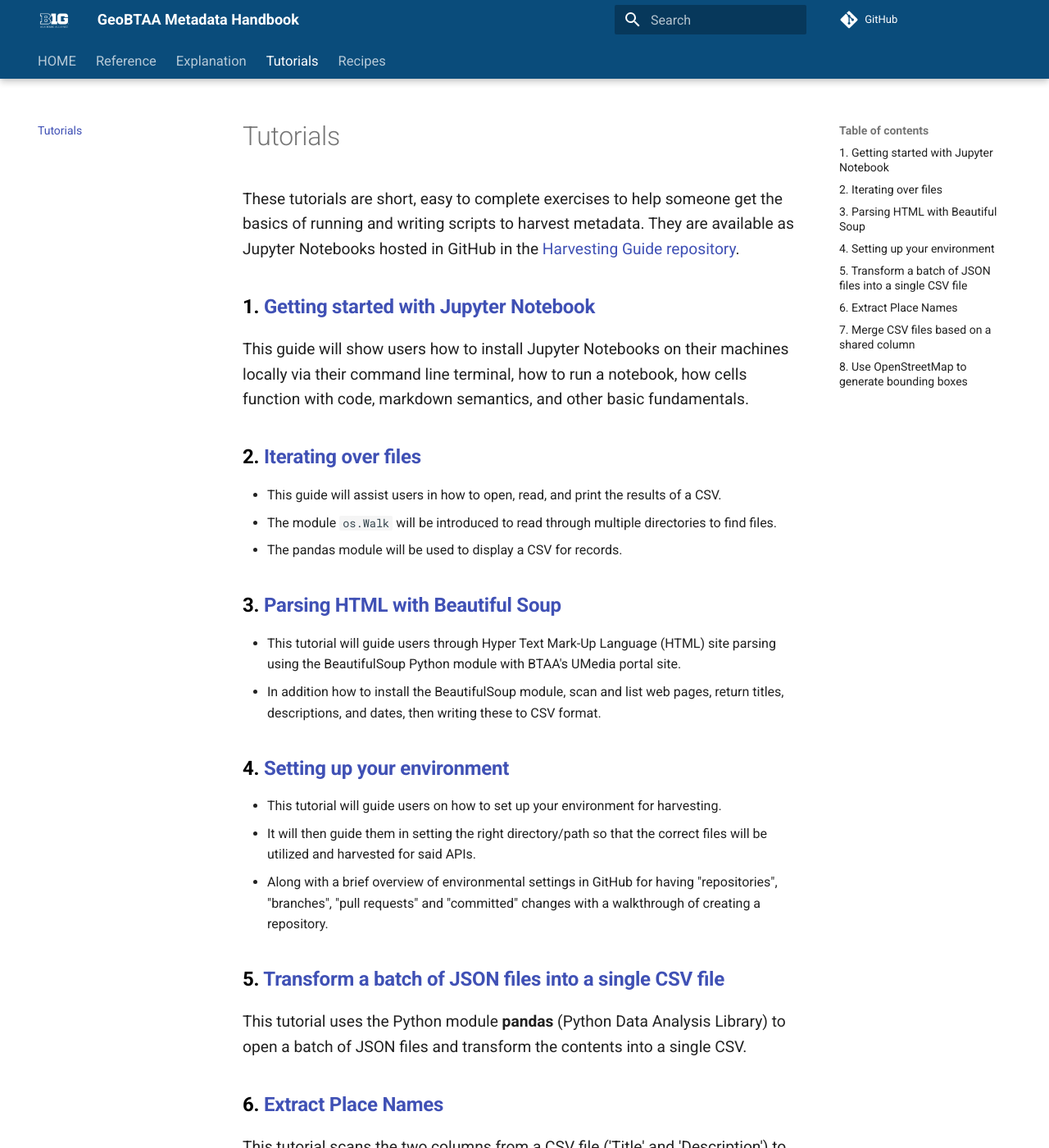
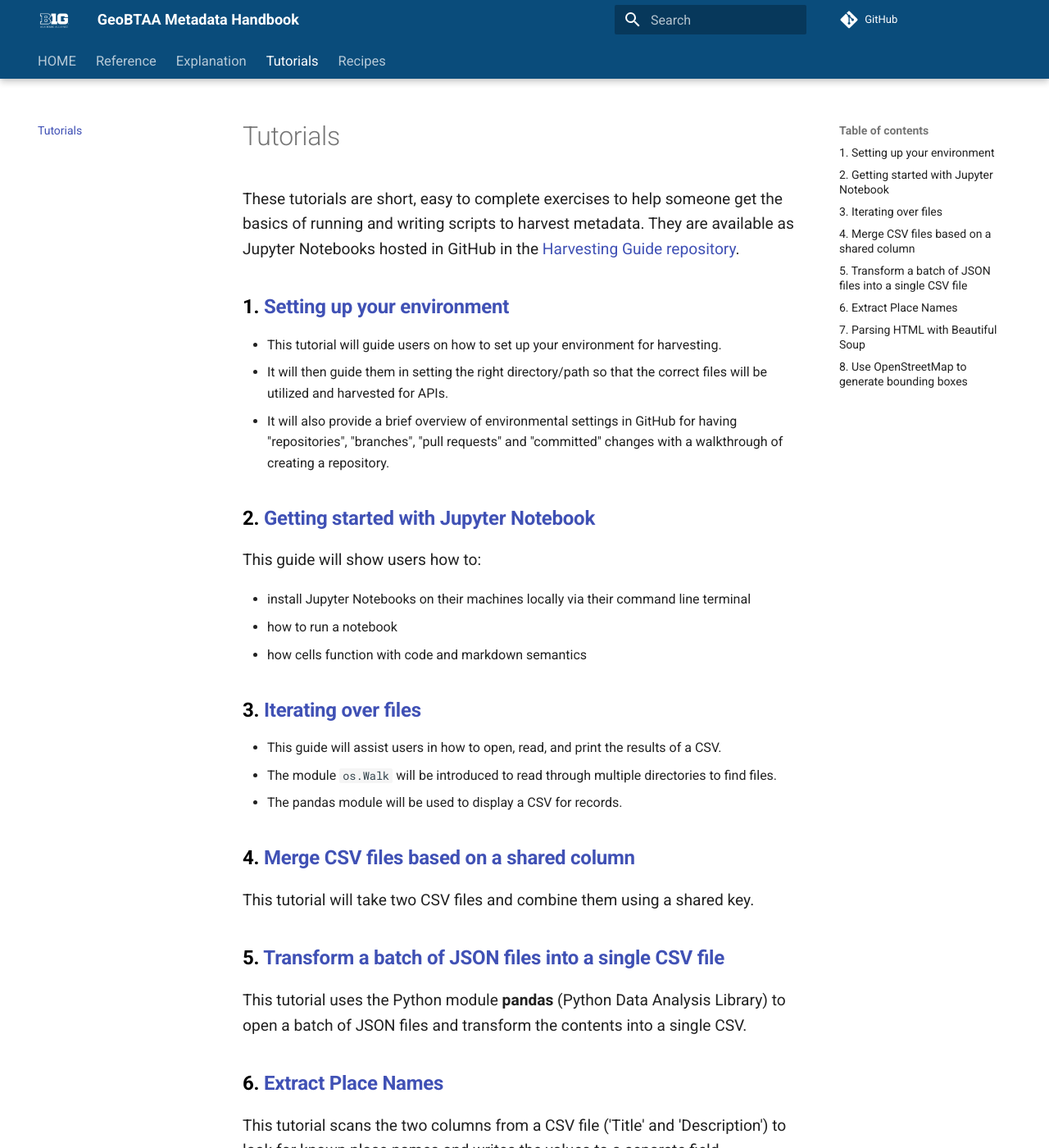
Before and after one commit to geobtaa/metadata, an MkDocs documentation site: the page built from docs/tutorials.md, in a window 1280 px wide and 1400 px high. Shown: the whole window at 82% size. Built offline with MkDocs 1.6.1 and Material for MkDocs 9.7.7, drawn with Linux system fonts in a browser that asks for light colours; comment, search, counter and statistics services are not loaded; some of the changed text lies outside the part shown.

Commit message:
Update tutorials.md

```diff
--- a/docs/tutorials.md
+++ b/docs/tutorials.md
@@ -1,37 +1,46 @@
 These tutorials are short, easy to complete exercises to help someone get the basics of running and writing scripts to harvest metadata. They are available as Jupyter Notebooks hosted in GitHub in the [Harvesting Guide repository](https://github.com/geobtaa/harvesting-guide).
 
-## 1. [Getting started with Jupyter Notebook](https://github.com/geobtaa/harvesting-guide/tree/main/tutorials/T-01_getting-started-jupyter)
+## 1. [Setting up your environment](https://github.com/geobtaa/harvesting-guide/tree/main/tutorials/T-01_setting-up-environment)
 
-This guide will show users how to install Jupyter Notebooks on their machines locally via their command line terminal, how to run a notebook, how cells function with code, markdown semantics, and other basic fundamentals.
+* This tutorial will guide users on how to set up your environment for harvesting.
+* It will then guide them in setting the right directory/path so that the correct files will be utilized and harvested for APIs.
+* It will also provide a brief overview of environmental settings in GitHub for having "repositories", "branches", "pull requests" and "committed" changes with a walkthrough of creating a repository.
 
-## 2. [Iterating over files](https://github.com/geobtaa/harvesting-guide/tree/main/tutorials/T-02_iterating-files)
+## 2. [Getting started with Jupyter Notebook](https://github.com/geobtaa/harvesting-guide/tree/main/tutorials/T-02_getting-started-jupyter)
+
+This guide will show users how to:
+
+* install Jupyter Notebooks on their machines locally via their command line terminal
+* how to run a notebook
+* how cells function with code and markdown semantics
+
+## 3. [Iterating over files](https://github.com/geobtaa/harvesting-guide/tree/main/tutorials/T-03_iterating-files)
 
 * This guide will assist users in how to open, read, and print the results of a CSV.
 * The module `os.Walk` will be introduced to read through multiple directories to find files.
 * The pandas module will be used to display a CSV for records.
 
-## 3. [Parsing HTML with Beautiful Soup](https://github.com/geobtaa/harvesting-guide/tree/main/tutorials/T-03_parsing-html-beautiful-soup)
+## 4. [Merge CSV files based on a shared column](https://github.com/geobtaa/harvesting-guide/tree/main/tutorials/T-04_merge-csv-files)
 
-* This tutorial will guide users through Hyper Text Mark-Up Language (HTML) site parsing using the BeautifulSoup Python module with BTAA's UMedia portal site.
-* In addition how to install the BeautifulSoup module, scan and list web pages, return titles, descriptions, and dates, then writing these to CSV format.
-
-## 4. [Setting up your environment](https://github.com/geobtaa/harvesting-guide/tree/main/tutorials/T-04_setting-up-environment)
-
-* This tutorial will guide users on how to set up your environment for harvesting.
-* It will then guide them in setting the right directory/path so that the correct files will be utilized and harvested for said APIs.
-* Along with a brief overview of environmental settings in GitHub for having "repositories", "branches", "pull requests" and "committed" changes with a walkthrough of creating a repository.
+This tutorial will take two CSV files and combine them using a shared key.
 
 ## 5. [Transform a batch of JSON files into a single CSV file](https://github.com/geobtaa/harvesting-guide/tree/main/tutorials/T-05_json-to-csv)
 
 This tutorial uses the Python module **pandas** (Python Data Analysis Library) to open a batch of JSON files and transform the contents into a single CSV.
 
-## 6. [Extract Place Names](https://github.com/geobtaa/harvesting-guide/tree/main/tutorials/T-06-extract-place-names)
+## 6. [Extract Place Names](https://github.com/geobtaa/harvesting-guide/tree/main/tutorials/T-06_extract-place-names)
 
 This tutorial scans the two columns from a CSV file ('Title' and 'Description') to look for known place names and writes the values to a separate field.
 
-## 7. [Merge CSV files based on a shared column](https://github.com/geobtaa/harvesting-guide/tree/main/tutorials/T-07_merge-csvs)
 
-This tutorial will take two CSV files and combine them using a shared key.
+## 7. [Parsing HTML with Beautiful Soup](https://github.com/geobtaa/harvesting-guide/tree/main/tutorials/T-07_parsing-html-beautiful-soup)
+
+This tutorial will guide users through Hyper Text Mark-Up Language (HTML) site parsing using the BeautifulSoup Python module, including:
+
+* how to install the BeautifulSoup module
+* scan and list web pages
+* return titles, descriptions, and dates
+* writing parsed results to CSV format
 
 ## 8. [Use OpenStreetMap to generate bounding boxes](https://github.com/geobtaa/harvesting-guide/tree/main/tutorials/T-08_bboxes-from-osm)
 
```
